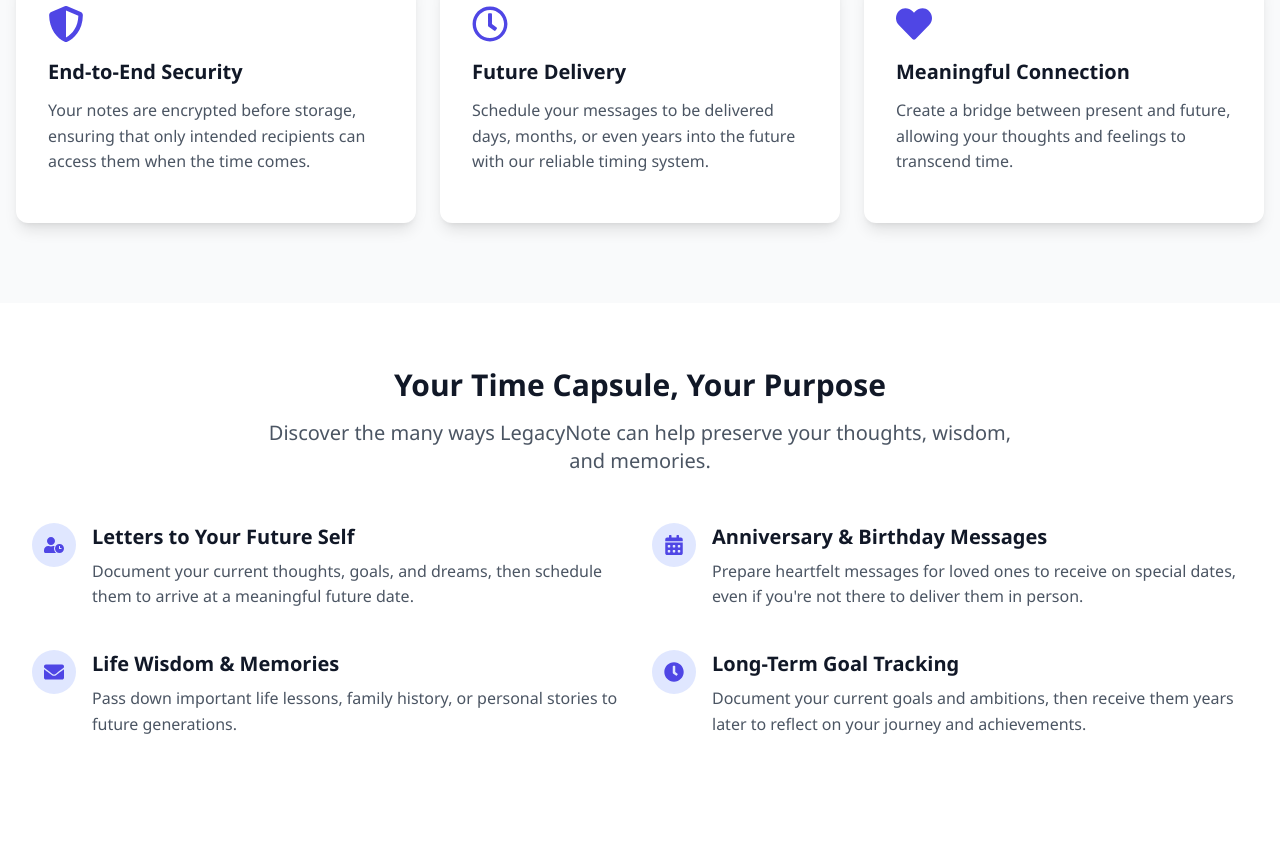
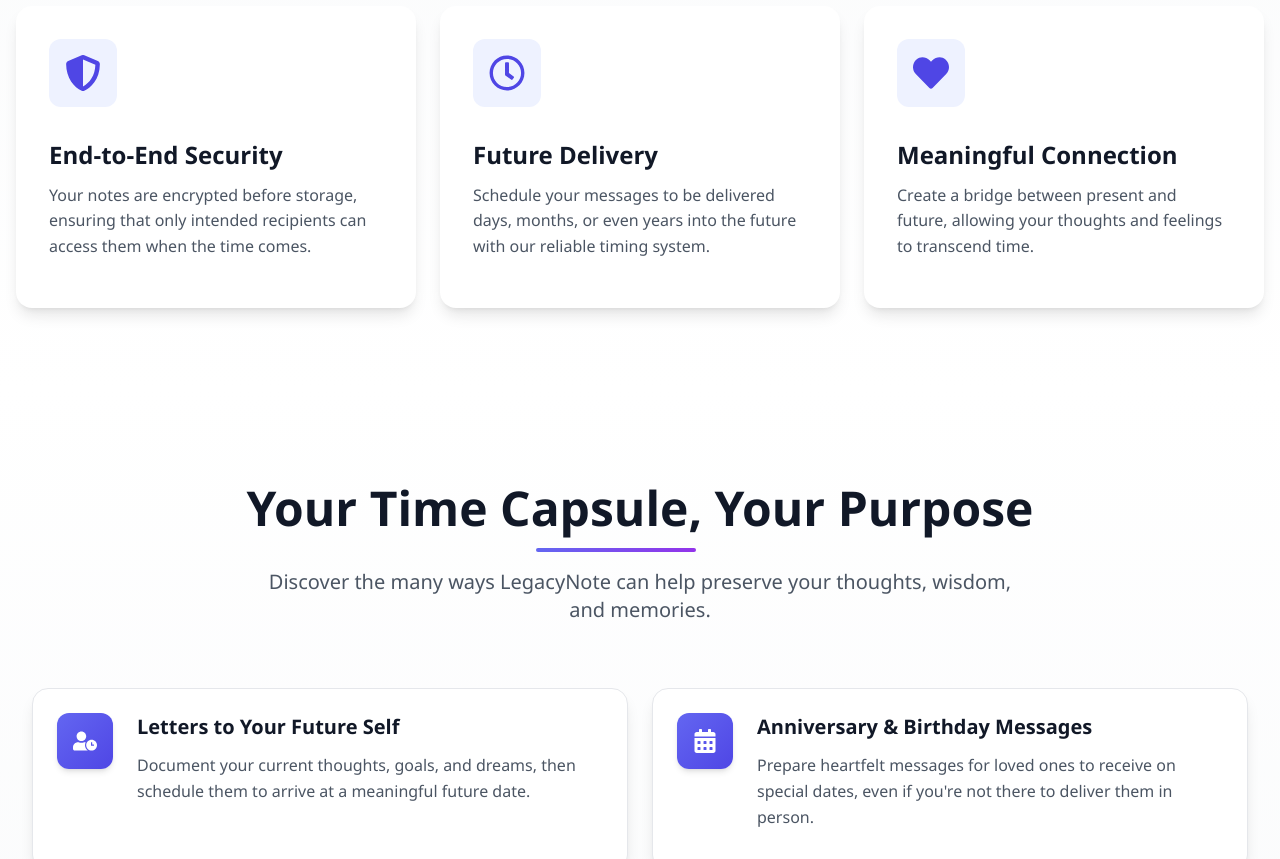
Before and after one commit to sujal-pawar/LegacyNote, a React (Vite) app in the folder client/: page / in a window 1280 px wide. Shown: the part 1880-2739 px from the top of the page. Built offline with nearby package versions, Linux system fonts and the light colour scheme; no server answers.

Commit message:
Enhance dark mode styling and layout adjustments for Home component

```diff
--- a/client/src/index.css
+++ b/client/src/index.css
@@ -13,7 +13,9 @@
   -ms-overflow-style: none;
   scrollbar-width: none;
 }
-
+html, body {
+  overflow-x: hidden;
+}
 
 :root {
   --primary-color: #4f46e5;
--- a/client/src/pages/Home.jsx
+++ b/client/src/pages/Home.jsx
@@ -176,49 +176,54 @@ const Home = () => {
       </section>
 
       {/* MacbookScroll Demo Section - Hidden on mobile */}
-      <div className="w-full hidden md:block bg-white dark:bg-gray-900">
+      <div className="w-full hidden md:block bg-white dark:bg-black">
         <Suspense fallback={<div className="h-96 flex items-center justify-center dark:bg-black text-gray-700 dark:text-gray-300"><IconLoader2 className="animate-spin" /></div>}>
           {React.createElement(lazy(() => import('../components/MacbookScrollDemo')))}
         </Suspense>
       </div>
 
       {/* Features Section */}
-      <section className="py-20 bg-gray-50 dark:bg-black dark:text-white">
+      <section className="py-20 bg-gradient-to-b from-gray-50 to-white dark:from-black dark:to-black dark:text-white">
         <div className="container mx-auto px-4">
           <div className="text-center mb-16">
-            <h2 className="text-3xl font-bold text-gray-900 dark:text-white mb-4">
+            <h2 className="text-5xl font-bold text-gray-900 dark:text-white mb-4">
               Preserve Your Legacy Through Time
             </h2>
+            <div className="w-40 h-1 bg-gradient-to-r from-indigo-500 to-purple-600 rounded-sm mx-auto my-4 relative right-1"></div>
+
             <p className="text-xl text-gray-600 dark:text-gray-300 max-w-3xl mx-auto">
               LegacyNote provides a secure platform for creating time-locked messages that matter.
             </p>
           </div>
 
           <div className="grid grid-cols-1 md:grid-cols-3 gap-8">
-            <div className="bg-white dark:bg-black p-8 rounded-xl shadow-lg hover:shadow-xl transition-shadow">              <div className="text-indigo-600 dark:text-indigo-400 mb-4">
-              <FaShieldAlt className="text-4xl" />
-            </div>
-              <h3 className="text-xl font-semibold mb-3 text-gray-900 dark:text-white">End-to-End Security</h3>
+            <div className="bg-white dark:bg-gray-950 p-8 rounded-2xl shadow-lg hover:shadow-xl transition-all duration-300 border border-transparent hover:border-indigo-100 dark:hover:border-indigo-900 dark:border-indigo-400 group">
+              <div className="p-4 bg-indigo-50 dark:bg-indigo-900/30 rounded-xl inline-block mb-6 group-hover:bg-indigo-100 dark:group-hover:bg-indigo-800/30 transition-all duration-300">
+                <FaShieldAlt className="text-4xl text-indigo-600 dark:text-indigo-400" />
+              </div>
+              <h3 className="text-2xl font-semibold mb-3 text-gray-900 dark:text-white">End-to-End Security</h3>
               <p className="text-gray-600 dark:text-gray-300">
                 Your notes are encrypted before storage, ensuring that only intended recipients can
                 access them when the time comes.
               </p>
             </div>
 
-            <div className="bg-white dark:bg-black p-8 rounded-xl shadow-lg hover:shadow-xl transition-shadow">              <div className="text-indigo-600 dark:text-indigo-400 mb-4">
-              <FaRegClock className="text-4xl" />
-            </div>
-              <h3 className="text-xl font-semibold mb-3 text-gray-900 dark:text-white">Future Delivery</h3>
+            <div className="bg-white dark:bg-gray-950 p-8 rounded-2xl shadow-lg hover:shadow-xl transition-all duration-300 border border-transparent hover:border-indigo-100 dark:hover:border-indigo-900 dark:border-indigo-400 group">
+              <div className="p-4 bg-indigo-50 dark:bg-indigo-900/30 rounded-xl inline-block mb-6 group-hover:bg-indigo-100 dark:group-hover:bg-indigo-800/30 transition-all duration-300">
+                <FaRegClock className="text-4xl text-indigo-600 dark:text-indigo-400" />
+              </div>
+              <h3 className="text-2xl font-semibold mb-3 text-gray-900 dark:text-white">Future Delivery</h3>
               <p className="text-gray-600 dark:text-gray-300">
                 Schedule your messages to be delivered days, months, or even years into the future
                 with our reliable timing system.
               </p>
             </div>
 
-            <div className="bg-white dark:bg-black p-8 rounded-xl shadow-lg hover:shadow-xl transition-shadow">              <div className="text-indigo-600 dark:text-indigo-400 mb-4">
-              <FaHeart className="text-4xl" />
-            </div>
-              <h3 className="text-xl font-semibold mb-3 text-gray-900 dark:text-white">Meaningful Connection</h3>
+            <div className="bg-white dark:bg-gray-950 p-8 rounded-2xl shadow-lg hover:shadow-xl transition-all duration-300 border border-transparent hover:border-indigo-100 dark:hover:border-indigo-900 dark:border-indigo-400 group">
+              <div className="p-4 bg-indigo-50 dark:bg-indigo-900/30 rounded-xl inline-block mb-6 group-hover:bg-indigo-100 dark:group-hover:bg-indigo-800/30 transition-all duration-300">
+                <FaHeart className="text-4xl text-indigo-600 dark:text-indigo-400" />
+              </div>
+              <h3 className="text-2xl font-semibold mb-3 text-gray-900 dark:text-white">Meaningful Connection</h3>
               <p className="text-gray-600 dark:text-gray-300">
                 Create a bridge between present and future, allowing your thoughts and feelings to
                 transcend time.
@@ -227,27 +232,28 @@ const Home = () => {
           </div>
         </div>
       </section>
-
-      {/* Use Cases Section */}
-      <section className="py-16 bg-white dark:bg-black dark:text-white">
+        {/* Use Cases Section */}
+      <section className="py-24 bg-gradient-to-b from-white to-gray-50 dark:from-black dark:to-black dark:text-white">
         <div className="max-w-7xl mx-auto px-4 sm:px-6 lg:px-8">
-          <div className="text-center mb-12">
-            <h2 className="text-3xl font-bold text-gray-900 dark:text-white mb-4">
+          <div className="text-center mb-16">
+            <h2 className="text-5xl font-bold text-gray-900 dark:text-white mb-4">
               Your Time Capsule, Your Purpose
             </h2>
+          <div className="w-40 h-1 bg-gradient-to-r from-indigo-500 to-purple-600 rounded-sm mx-auto my-4 relative right-6"></div>
+
             <p className="text-xl text-gray-600 dark:text-gray-300 max-w-3xl mx-auto">
               Discover the many ways LegacyNote can help preserve your thoughts, wisdom, and
               memories.
             </p>
           </div>
 
-          <div className="grid grid-cols-1 md:grid-cols-2 gap-8">
-            <div className="flex items-start">
-              <div className="flex-shrink-0 bg-indigo-100 rounded-full p-3 mr-4">
-                <FaUserClock className="text-indigo-600 text-xl" />
+          <div className="grid grid-cols-1 md:grid-cols-2 gap-10">
+            <div className="bg-white dark:bg-gray-950 border dark:border-indigo-900  rounded-2xl p-6 shadow-lg hover:shadow-xl transition-all duration-300 flex items-start group">
+              <div className="flex-shrink-0 bg-gradient-to-br from-indigo-500 to-indigo-600 dark:from-indigo-600 dark:to-indigo-800 rounded-xl p-4 mr-6 shadow-md group-hover:scale-110 transition-transform duration-300">
+                <FaUserClock className="text-white text-2xl" />
               </div>
               <div>
-                <h3 className="text-xl font-semibold mb-2">Letters to Your Future Self</h3>
+                <h3 className="text-xl font-semibold mb-3 text-gray-900 dark:text-white group-hover:text-indigo-600 dark:group-hover:text-indigo-400 transition-colors">Letters to Your Future Self</h3>
                 <p className="text-gray-600 dark:text-gray-300">
                   Document your current thoughts, goals, and dreams, then schedule them to arrive at
                   a meaningful future date.
@@ -255,12 +261,12 @@ const Home = () => {
               </div>
             </div>
 
-            <div className="flex items-start">
-              <div className="flex-shrink-0 bg-indigo-100 rounded-full p-3 mr-4">
-                <FaCalendarAlt className="text-indigo-600 text-xl" />
+            <div className="bg-white dark:bg-gray-950 border dark:border-indigo-900 rounded-2xl p-6 shadow-lg hover:shadow-xl transition-all duration-300 flex items-start group">
+              <div className="flex-shrink-0 bg-gradient-to-br from-indigo-500 to-indigo-600 dark:from-indigo-600 dark:to-indigo-800 rounded-xl p-4 mr-6 shadow-md group-hover:scale-110 transition-transform duration-300">
+                <FaCalendarAlt className="text-white text-2xl" />
               </div>
               <div>
-                <h3 className="text-xl font-semibold mb-2">Anniversary & Birthday Messages</h3>
+                <h3 className="text-xl font-semibold mb-3 text-gray-900 dark:text-white group-hover:text-indigo-600 dark:group-hover:text-indigo-400 transition-colors">Anniversary & Birthday Messages</h3>
                 <p className="text-gray-600 dark:text-gray-300">
                   Prepare heartfelt messages for loved ones to receive on special dates, even if
                   you're not there to deliver them in person.
@@ -268,12 +274,12 @@ const Home = () => {
               </div>
             </div>
 
-            <div className="flex items-start">
-              <div className="flex-shrink-0 bg-indigo-100 rounded-full p-3 mr-4">
-                <FaEnvelope className="text-indigo-600 text-xl" />
+            <div className="bg-white dark:bg-gray-950 border dark:border-indigo-900 rounded-2xl p-6 shadow-lg hover:shadow-xl transition-all duration-300 flex items-start group">
+              <div className="flex-shrink-0 bg-gradient-to-br from-indigo-500 to-indigo-600 dark:from-indigo-600 dark:to-indigo-800 rounded-xl p-4 mr-6 shadow-md group-hover:scale-110 transition-transform duration-300">
+                <FaEnvelope className="text-white text-2xl" />
               </div>
               <div>
-                <h3 className="text-xl font-semibold mb-2">Life Wisdom & Memories</h3>
+                <h3 className="text-xl font-semibold mb-3 text-gray-900 dark:text-white group-hover:text-indigo-600 dark:group-hover:text-indigo-400 transition-colors">Life Wisdom & Memories</h3>
                 <p className="text-gray-600 dark:text-gray-300">
                   Pass down important life lessons, family history, or personal stories to future
                   generations.
@@ -281,12 +287,12 @@ const Home = () => {
               </div>
             </div>
 
-            <div className="flex items-start">
-              <div className="flex-shrink-0 bg-indigo-100 rounded-full p-3 mr-4">
-                <FaClock className="text-indigo-600 text-xl" />
+            <div className="bg-white dark:bg-gray-950 border dark:border-indigo-900 rounded-2xl p-6 shadow-lg hover:shadow-xl transition-all duration-300 flex items-start group">
+              <div className="flex-shrink-0 bg-gradient-to-br from-indigo-500 to-indigo-600 dark:from-indigo-600 dark:to-indigo-800 rounded-xl p-4 mr-6 shadow-md group-hover:scale-110 transition-transform duration-300">
+                <FaClock className="text-white text-2xl" />
               </div>
               <div>
-                <h3 className="text-xl font-semibold mb-2">Long-Term Goal Tracking</h3>
+                <h3 className="text-xl font-semibold mb-3 text-gray-900 dark:text-white group-hover:text-indigo-600 dark:group-hover:text-indigo-400 transition-colors">Long-Term Goal Tracking</h3>
                 <p className="text-gray-600 dark:text-gray-300">
                   Document your current goals and ambitions, then receive them years later to reflect
                   on your journey and achievements.
```
Also changed, not shown: client/src/assets/images/11.png.
